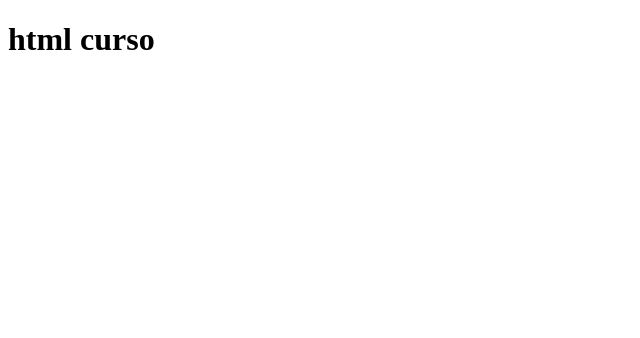
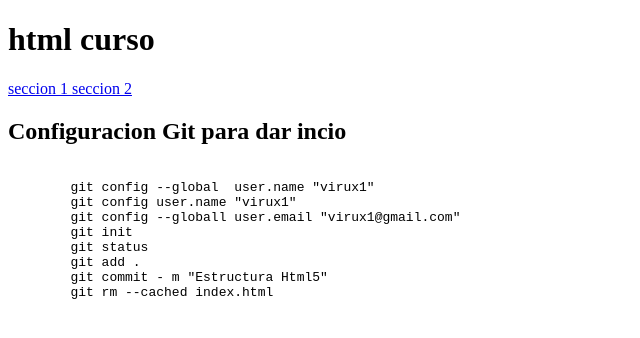
Before and after one commit to edwingc88/htmlcursokg, a plain HTML site: page index.html in a window 1280 px wide. Shown: the whole page, without its empty margins (0-640 px from the left). Drawn offline with Linux system fonts and the light colour scheme.

Commit message:
coomit 2 Html5

```diff
--- a/index.html
+++ b/index.html
@@ -7,5 +7,22 @@
 </head>
 <body>
     <H1>html curso</H1>
+    <nav>
+        <a href="#">seccion 1 </a>
+        <a href="#">seccion 2 </a>
+    </nav>
+
+    <h2>Configuracion Git para dar incio</h2>
+    <pre>
+        git config --global  user.name "virux1"
+        git config user.name "virux1"
+        git config --globall user.email "virux1@gmail.com"
+        git init
+        git status
+        git add .
+        git commit - m "Estructura Html5"
+        git rm --cached index.html
+    </pre>
+
 </body>
 </html>
```
Also changed, not shown: 1 other file.
